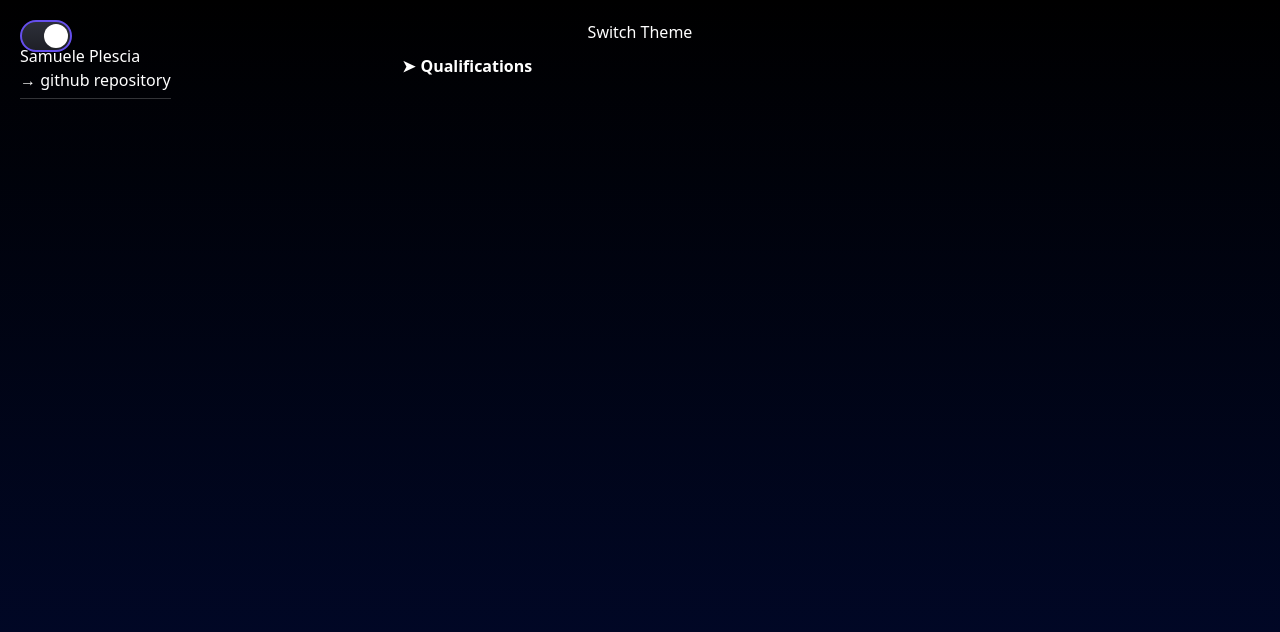
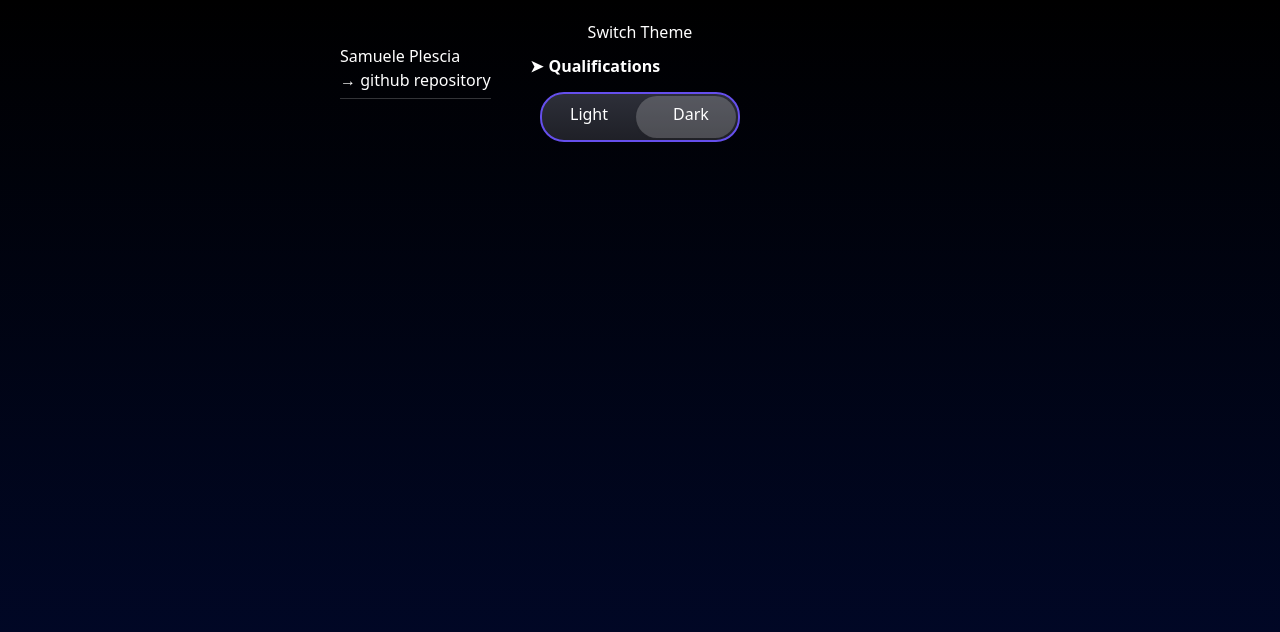
Before and after one commit to plsamu/plsamu.github.io, a Next.js app in the folder cv/: page / in a window 1280 px wide. Shown: the top 632 px of the page. Built offline with nearby package versions, Linux system fonts and the light colour scheme.

Commit message:
dark light toggle ui

```diff
--- a/cv/src/components/body.tsx
+++ b/cv/src/components/body.tsx
@@ -8,9 +8,9 @@ function Body({ children }: {
 }): React.JSX.Element {
 	return (
 		<body>
-			<ToggleThemeChanger />
 			<button onClick={toogleThemeColor}>Switch Theme</button>
 			{children}
+			<ToggleThemeChanger />
 		</body>
 	)
 }
--- a/cv/src/components/toggle-theme-changer.tsx
+++ b/cv/src/components/toggle-theme-changer.tsx
@@ -1,12 +1,16 @@
 import '../css/toggle-theme-changer.css'
 function ToggleThemeChanger(): React.JSX.Element {
-	return <input type="checkbox" className="toggle" defaultChecked />
+	return <div className='toggleThemeContainer'>
+		<input type="checkbox" className="toggle" defaultChecked />
+		<span className='toggleThemeSpan'>Light</span>
+	</div>
+
 }
 export default ToggleThemeChanger;
 
 /*
-			<div className="toggle">
-				<div className="toggle-theme-value">Light</div>
-				<div className="toggle-theme-value">Dark</div>
-			</div>
+	<div className="toggle">
+		<div className="toggle-theme-value">Light</div>
+		<div className="toggle-theme-value">Dark</div>
+	</div>
 */
--- a/cv/src/css/layout.css
+++ b/cv/src/css/layout.css
@@ -2,6 +2,7 @@ body {
 	padding: 20px;
 	min-height: 100vh;
 	display: flex;
+	align-items: center;
 		flex-direction: column;
 		color: var(--foreground-rgb);
 		background: linear-gradient(to bottom,
--- a/cv/src/css/toggle-theme-changer.css
+++ b/cv/src/css/toggle-theme-changer.css
@@ -1,3 +1,12 @@
+:root {
+	--theme-changer-toggle-width: 200px;
+}
+
+.toggleThemeContainer {
+	width: var(--theme-changer-toggle-width);
+}
+
+/* hide checkbox */
 input[type="checkbox"] {
 	-webkit-appearance: none;
 	-moz-appearance: none;
@@ -6,34 +15,36 @@ input[type="checkbox"] {
 	cursor: pointer;
 }
 
+/* hide checkbox effect */
 input[type="checkbox"]:focus {
 	outline: 0;
 }
 
-
 .toggle {
+	width: var(--theme-changer-toggle-width);
 	position: absolute;
-	height: 32px;
-	width: 52px;
-	border-radius: 16px;
+	border-radius: 24px;
+	height: 50px;
 	display: inline-block;
-	margin: 0;
-	border: 2px solid #474755;
+	border: 2px solid #000000;
 	background: linear-gradient(180deg, #2D2F39 0%, #1F2027 100%);
 	transition: all .2s ease;
 }
 
+/* white circle */
 .toggle:after {
+	z-index: 2;
 	content: '';
+	/* must */
 	position: absolute;
 	top: 2px;
 	left: 2px;
-	width: 24px;
-	height: 24px;
-	border-radius: 50%;
-	background: white;
+	width: 100px;
+	height: 42px;
+	border-radius: 21px;
+	background: rgba(255, 255, 255, 0.201);
 	box-shadow: 0 1px 2px rgba(44, 44, 44, .2);
-	transition: all .2s cubic-bezier(.5, .1, .75, 1.35);
+	transition: all .3s cubic-bezier(.5, .1, .75, 0.5);
 }
 
 .toggle:checked {
@@ -41,5 +52,19 @@ input[type="checkbox"]:focus {
 }
 
 .toggle:checked::after {
-	transform: translatex(20px);
+	transform: translatex(92px);
 }
+
+/* text */
+.toggleThemeSpan {
+	z-index: 1;
+	user-select: none;
+	margin-left: 30px;
+	margin-top: 10px;
+	position: absolute;
+}
+
+.toggleThemeSpan::after {
+	content: 'Dark';
+	margin-left: 65px;
+}
```
